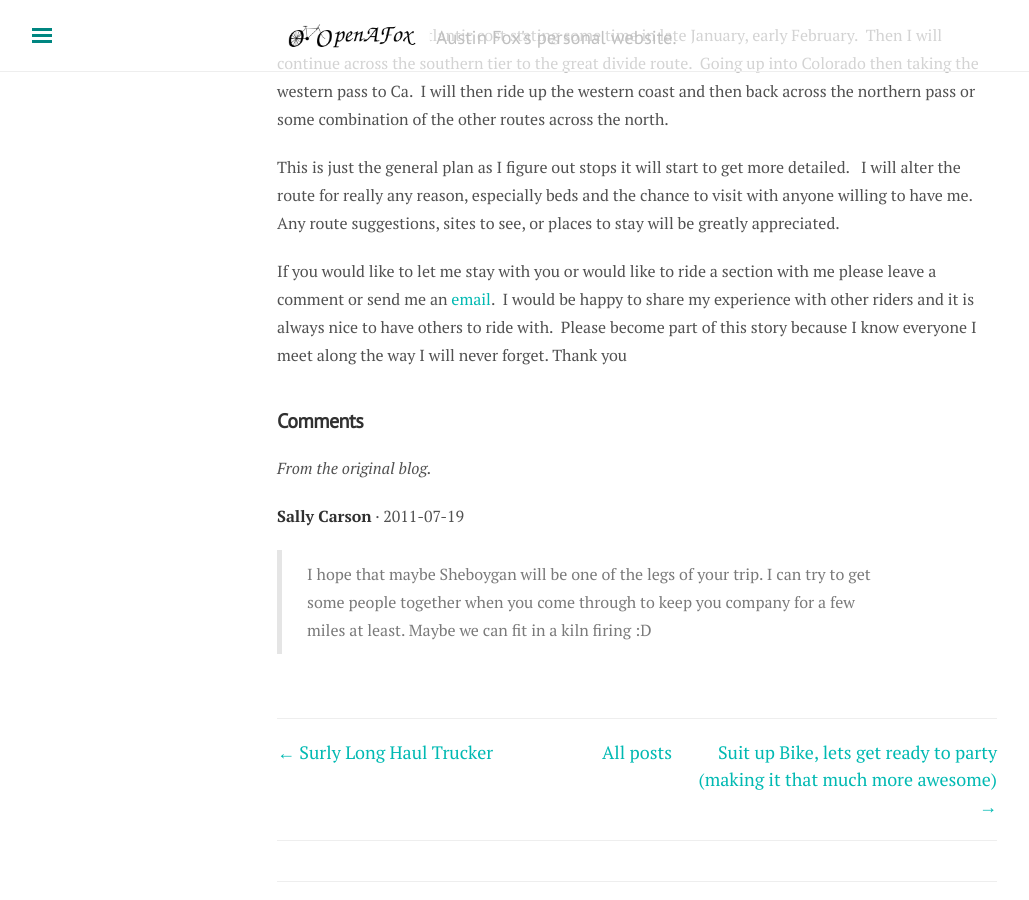
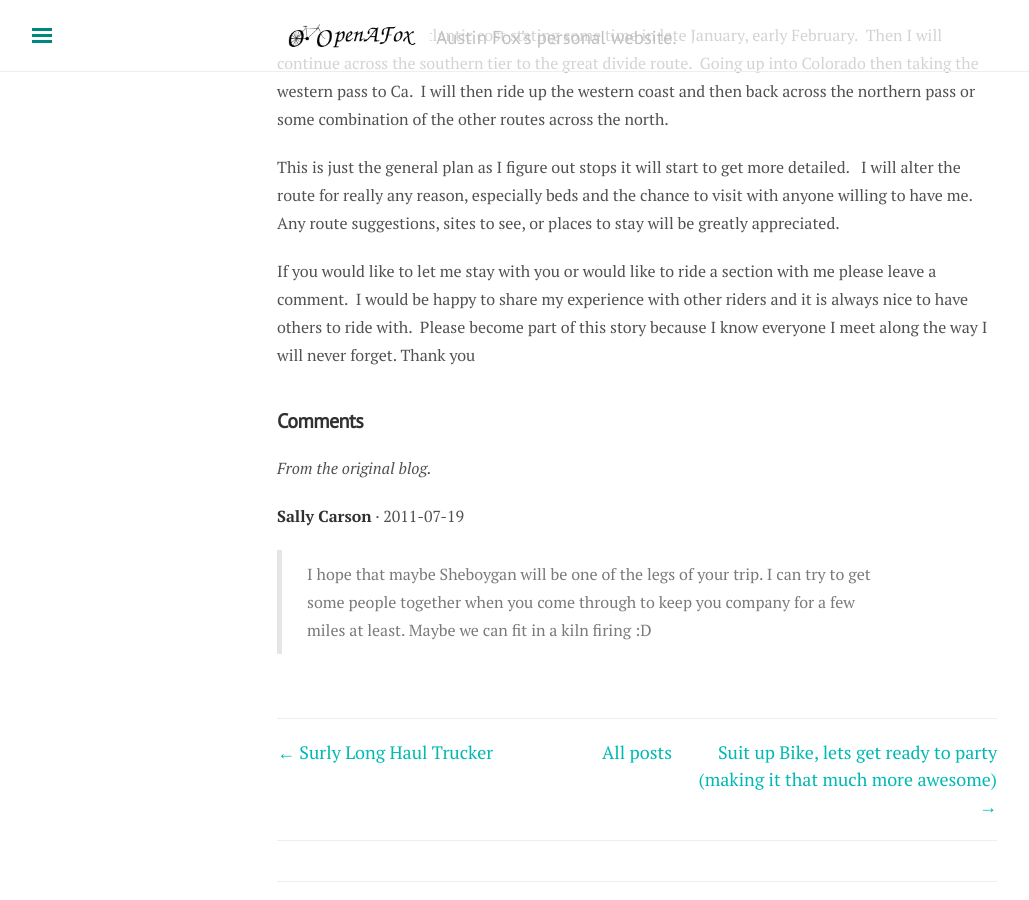
Before and after one commit to openafox/openafox.github.io, a Jekyll site: the page built from _posts/bike-tour/2011-07-17-route-where-i-am-going-to-be.md, in a window 1280 px wide and 900 px high, scrolled down 355 px. Shown: the whole window, without its empty margins (3-1032 px from the left). Built offline with Jekyll 4.4.1, drawn with Linux system fonts in a browser that asks for light colours.

Commit message:
Bike tour: drop old email address
Co-Authored-By: Claude Opus 5.5 <noreply@anthropic.com>

```diff
--- a/_posts/bike-tour/2011-07-17-route-where-i-am-going-to-be.md
+++ b/_posts/bike-tour/2011-07-17-route-where-i-am-going-to-be.md
@@ -16,7 +16,7 @@ So, I will follow the Atlantic cost stating some time in late January, early Feb
 
 This is just the general plan as I figure out stops it will start to get more detailed.   I will alter the route for really any reason, especially beds and the chance to visit with anyone willing to have me.   Any route suggestions, sites to see, or places to stay will be greatly appreciated.
 
-If you would like to let me stay with you or would like to ride a section with me please leave a comment or send me an [email](mailto:austinfoxmaterials@gmail.com).  I would be happy to share my experience with other riders and it is always nice to have others to ride with.  Please become part of this story because I know everyone I meet along the way I will never forget. Thank you
+If you would like to let me stay with you or would like to ride a section with me please leave a comment.  I would be happy to share my experience with other riders and it is always nice to have others to ride with.  Please become part of this story because I know everyone I meet along the way I will never forget. Thank you
 
 ## Comments
 
```
